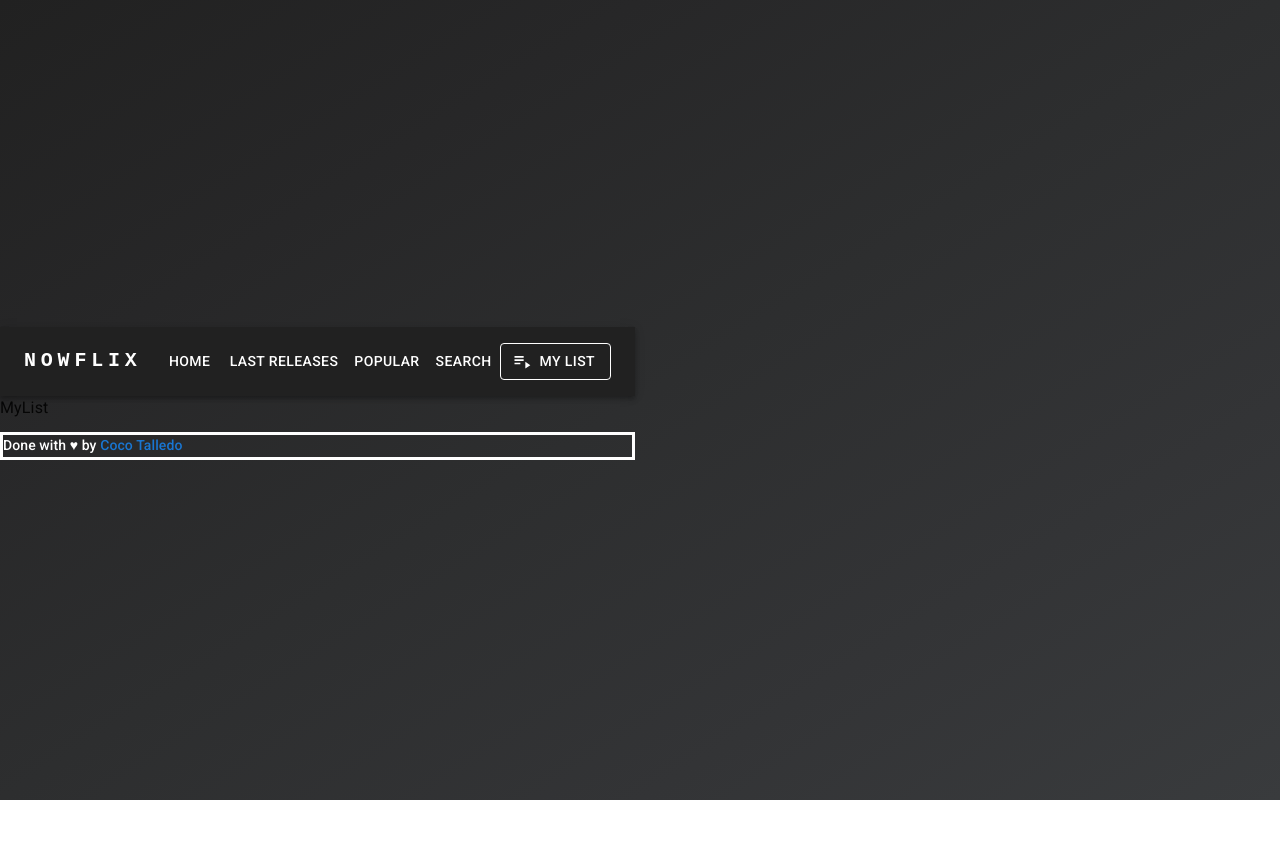
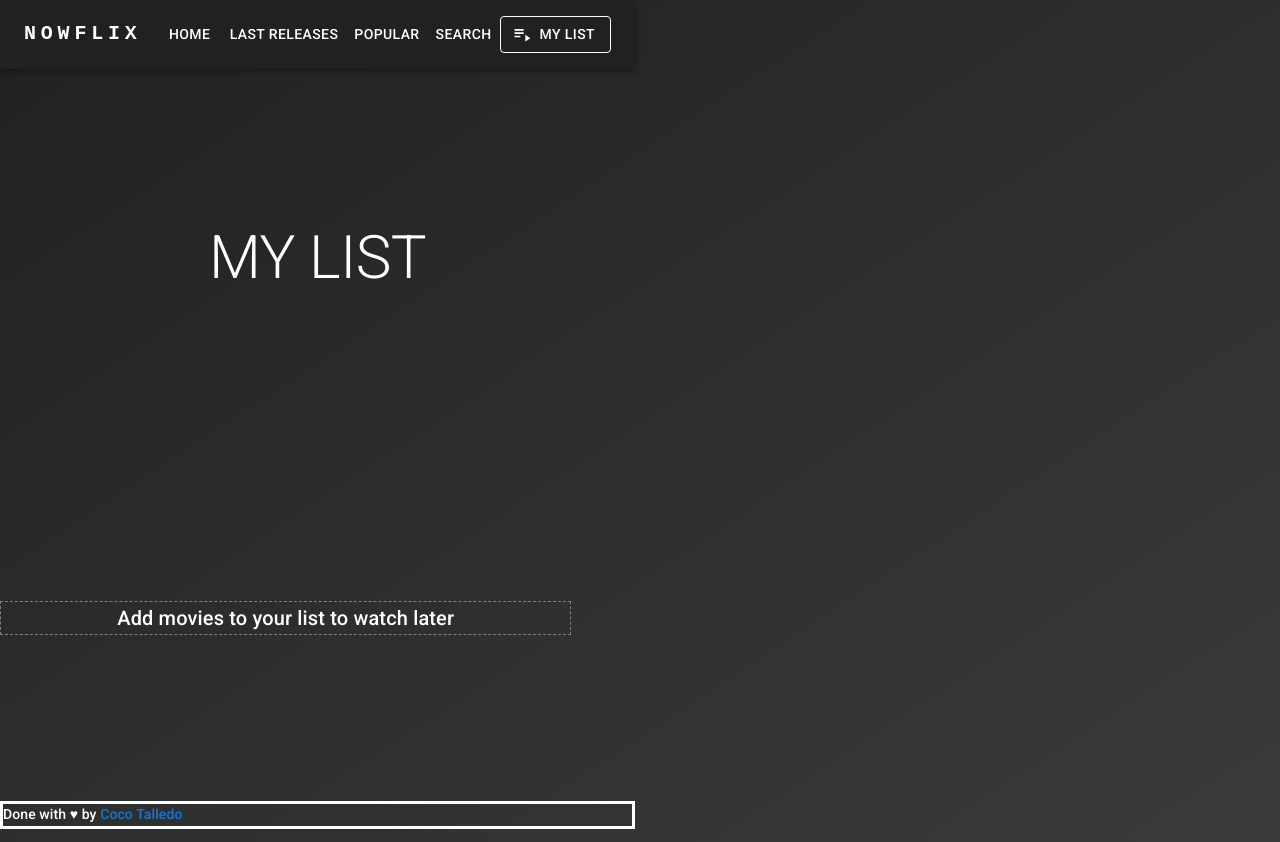
Before and after one commit to CorinaTalledo/newflix-app, a React (Vite) app: page /my-list in a window 1280 px wide. Before the commit the page ends 800 px from the top, so only its background shows below. Built offline with nearby package versions, Linux system fonts and the light colour scheme; a web font is replaced by a local one.

Commit message:
favouritesContext created + view my-list + icons and functionality in CardMovie

```diff
--- a/src/App.jsx
+++ b/src/App.jsx
@@ -9,12 +9,14 @@ import Error404 from "./views/Error404";
 import Footer from "./components/Footer";
 import CssBaseline from "@mui/material/CssBaseline";
 import MyList from "./views/MyList";
+import FavouritesContextProvider from "./context/FavouritesContext";
 
 function App() {
   return (
     <>
       <CssBaseline />
       <BrowserRouter>
+        <FavouritesContextProvider>
           <Header />
           <Routes>
             <Route path="/" element={<Home />} />
@@ -25,6 +27,7 @@ function App() {
             <Route path="*" element={<Error404 />} />
           </Routes>
           <Footer />
+        </FavouritesContextProvider>
       </BrowserRouter>
     </>
   );
--- a/src/components/CardMovie.jsx
+++ b/src/components/CardMovie.jsx
@@ -4,32 +4,69 @@ import {
   CardMedia,
   Typography,
   CardActionArea,
+  IconButton,
+  Box,
+  CardActions,
 } from "@mui/material";
+import PlaylistAddIcon from "@mui/icons-material/PlaylistAdd";
+import PlaylistRemoveIcon from "@mui/icons-material/PlaylistRemove";
 import { useNavigate } from "react-router-dom";
+import { useContext } from "react";
+import { FavouritesContext } from "../context/FavouritesContext";
 
 export default function CardMovie({ movie }) {
   const navigate = useNavigate();
 
+  const { addFavourite, isFavourite, removeFavourite } =
+    useContext(FavouritesContext);
+
   return (
     <Card sx={{ width: 320, height: 220 }}>
       <CardActionArea
-        sx={{ height: "100%" }}
+        sx={{ height: "80%" }}
         onClick={() => {
           navigate(`/movie/${movie.id}`);
         }}
       >
         <CardMedia
           component="img"
-          height="80%"
+          height="100%"
           image={`https://image.tmdb.org/t/p/original/${movie.backdrop_path}`}
           title={movie.title}
         />
+      </CardActionArea>
+
+      <Box
+        display="flex"
+        alignItems="center"
+        height="20%"
+        justifyContent="space-between"
+        sx={{ border: "1px solid red" }}
+      >
         <CardContent>
-          <Typography variant="subtitle1" component="div" textAlign="center">
+          <Typography gutterBottom variant="subtitle1" component="span">
             {movie.title}
           </Typography>
         </CardContent>
-      </CardActionArea>
+
+        <CardActions>
+          {isFavourite(movie.id) ? (
+            <IconButton
+              aria-label="add to favorites"
+              onClick={() => removeFavourite(movie.id)}
+            >
+              <PlaylistRemoveIcon />
+            </IconButton>
+          ) : (
+            <IconButton
+              aria-label="add to favorites"
+              onClick={() => addFavourite(movie)}
+            >
+              <PlaylistAddIcon />
+            </IconButton>
+          )}
+        </CardActions>
+      </Box>
     </Card>
   );
 }
--- a/src/components/Header.jsx
+++ b/src/components/Header.jsx
@@ -10,11 +10,14 @@ import {
   Button,
   Tooltip,
   MenuItem,
+  Badge,
 } from "@mui/material";
 import MenuIcon from "@mui/icons-material/Menu";
 import PlaylistPlayIcon from "@mui/icons-material/PlaylistPlay";
-import { useState } from "react";
+import FavoriteIcon from "@mui/icons-material/Favorite";
+import { useState, useContext } from "react";
 import { useNavigate } from "react-router-dom";
+import { FavouritesContext } from "../context/FavouritesContext";
 
 // const pages = [
 //   { name: "Home", path: "/" },
@@ -44,6 +47,8 @@ function Header() {
   };
 
   const navigate = useNavigate();
+
+  const { totalFavourites } = useContext(FavouritesContext);
 
   return (
     <AppBar position="static" sx={{ backgroundColor: "#212121" }}>
@@ -180,7 +185,9 @@ function Header() {
 
           {/* TODO LO RELACIONADO AL AVATAR */}
           <Box sx={{ flexGrow: 0 }}>
+            <Badge badgeContent={totalFavourites()} color="primary" max={50}>
               <Button
+                fullWidth
                 component="label"
                 role={undefined}
                 variant="outlined"
@@ -195,10 +202,8 @@ function Header() {
                 My List
                 {/* <VisuallyHiddenInput type="file" /> */}
               </Button>
+            </Badge>
 
-            {/* <IconButton onClick={handleOpenUserMenu} sx={{ p: 0 }}>
-                <Avatar alt="Remy Sharp" src="/static/images/avatar/2.jpg" />
-              </IconButton> */}
             <Menu
               sx={{ mt: "45px" }}
               id="menu-appbar"
--- /dev/null
+++ b/src/context/FavouritesContext.jsx
@@ -0,0 +1,64 @@
+import { createContext, useState, useEffect } from "react";
+
+export const FavouritesContext = createContext();
+
+// Lo usa CardMovie, DetailMovie, MyList
+
+export default function FavouritesContextProvider({ children }) {
+  const [allFavourites, setAllFavourites] = useState([]);
+
+  // 1. Crear estado de todos los favoritos. Ahi se van a almacenar todos los seleccionados
+
+  // Este useEffect ejecuta el LS desde que se abre la app con lo que haya.
+  useEffect(() => {
+    const favouritesLS = JSON.parse(localStorage.getItem("favourites"));
+    if (favouritesLS) {
+      setAllFavourites(favouritesLS);
+    }
+  }, []);
+
+  // 2. Agrega el nuevo favorito almacenandolo en el LS
+  const addFavourite = (favourite) => {
+    localStorage.setItem(
+      "favourites",
+      JSON.stringify([...allFavourites, favourite])
+    );
+
+    setAllFavourites([...allFavourites, favourite]);
+  };
+
+  // Elimina el favorito segun el id
+  const removeFavourite = (id) => {
+    const newFavourites = allFavourites.filter(
+      (favourite) => favourite.id !== id
+    );
+
+    localStorage.setItem("favourites", JSON.stringify(newFavourites));
+
+    setAllFavourites(newFavourites);
+  };
+
+  // Para saber si existe y saber qué funcion ejecutar (agregar o eliminar)
+  const isFavourite = (id) => {
+    const exist = allFavourites.some((movie) => movie.id === id);
+    return exist;
+  };
+
+  const totalFavourites = () => {
+    return allFavourites?.length;
+  };
+
+  const data = {
+    allFavourites,
+    addFavourite,
+    isFavourite,
+    removeFavourite,
+    totalFavourites,
+  };
+
+  return (
+    <FavouritesContext.Provider value={data}>
+      {children}
+    </FavouritesContext.Provider>
+  );
+}
--- a/src/views/ContainMovies.jsx
+++ b/src/views/ContainMovies.jsx
@@ -25,7 +25,6 @@ export default function ContainMovies() {
   useEffect(() => {
     resetPage();
   }, [category]);
-  console.log(category);
 
   return (
     <Box
--- a/src/views/DetailMovie.jsx
+++ b/src/views/DetailMovie.jsx
@@ -9,9 +9,14 @@ import {
   ListItemText,
   Button,
   Modal,
+  CardActions,
 } from "@mui/material";
 import ArrowRightIcon from "@mui/icons-material/ArrowRight";
 import PlayCircleOutlineIcon from "@mui/icons-material/PlayCircleOutline";
+import { useContext } from "react";
+import { FavouritesContext } from "../context/FavouritesContext";
+import PlaylistAddIcon from "@mui/icons-material/PlaylistAdd";
+import PlaylistRemoveIcon from "@mui/icons-material/PlaylistRemove";
 
 import { useEffect, useState } from "react";
 
@@ -19,6 +24,9 @@ import useMovies from "../hooks/useMovies";
 
 export default function DetailMovie() {
   const { oneMovie, getOneMovie, trailer, getTrailer } = useMovies();
+
+  const { addFavourite, isFavourite, removeFavourite } =
+    useContext(FavouritesContext);
 
   useEffect(() => {
     getOneMovie();
@@ -56,16 +64,57 @@ export default function DetailMovie() {
           justifyContent: "space-between",
         }}
       >
+        <Box
+          width="30%"
+          display="flex"
+          flexDirection="column"
+          alignItems="center"
+        >
           <CardMedia
             component="img"
             sx={{
-            width: "30%",
+              width: "85%",
               height: "auto",
               alignSelf: "center",
             }}
             image={`https://image.tmdb.org/t/p/original/${oneMovie.poster_path}`}
             alt={oneMovie.title}
           />
+
+          <CardActions
+            sx={{
+              width: "75%",
+            }}
+          >
+            {isFavourite(oneMovie.id) ? (
+              <Button
+                variant="outlined"
+                onClick={() => removeFavourite(oneMovie.id)}
+                startIcon={<PlaylistRemoveIcon />}
+                sx={{
+                  width: "100%",
+                  border: "2px solid white",
+                  color: "white",
+                }}
+              >
+                Remove from My List
+              </Button>
+            ) : (
+              <Button
+                variant="outlined"
+                onClick={() => addFavourite(oneMovie)}
+                startIcon={<PlaylistAddIcon />}
+                sx={{
+                  width: "100%",
+                  border: "2px solid white",
+                  color: "white",
+                }}
+              >
+                Add to My List
+              </Button>
+            )}
+          </CardActions>
+        </Box>
 
         <CardContent
           sx={{
@@ -111,6 +160,10 @@ export default function DetailMovie() {
                 onClick={handleOpen}
                 startIcon={<PlayCircleOutlineIcon />}
                 size="small"
+                sx={{
+                  border: "2px solid white",
+                  color: "white",
+                }}
               >
                 Watch Trailer
               </Button>
--- a/src/views/MyList.jsx
+++ b/src/views/MyList.jsx
@@ -1,5 +1,48 @@
-import React from "react";
+import { useContext } from "react";
+import { FavouritesContext } from "../context/FavouritesContext";
+import CardMovie from "../components/CardMovie";
+import { Typography, Box, Stack } from "@mui/material";
 
 export default function MyList() {
-  return <div>MyList</div>;
+  const { allFavourites, totalFavourites } = useContext(FavouritesContext);
+
+  console.log(allFavourites);
+
+  return (
+    <Box
+      sx={{
+        display: "flex",
+        flexDirection: "column",
+        justifyContent: "space-around",
+        alignContent: "center",
+        /* flexWrap: "wrap", */
+        textAlign: "center",
+        minHeight: "90vh",
+      }}
+    >
+      <Typography color="white" variant="h2">
+        MY LIST
+      </Typography>
+
+      <Stack
+        direction="row"
+        justifyContent="center"
+        alignItems="center"
+        alignContent="center"
+        flexWrap="wrap"
+        gap={5}
+        sx={{ width: "90%", border: "1px dashed grey" }}
+      >
+        {totalFavourites() === 0 ? (
+          <Typography color="white" variant="h6">
+            Add movies to your list to watch later
+          </Typography>
+        ) : (
+          allFavourites.map((favourite) => (
+            <CardMovie key={favourite.id} movie={favourite} />
+          ))
+        )}
+      </Stack>
+    </Box>
+  );
 }
```
Lines whose indentation alone changed are shown as unchanged.
